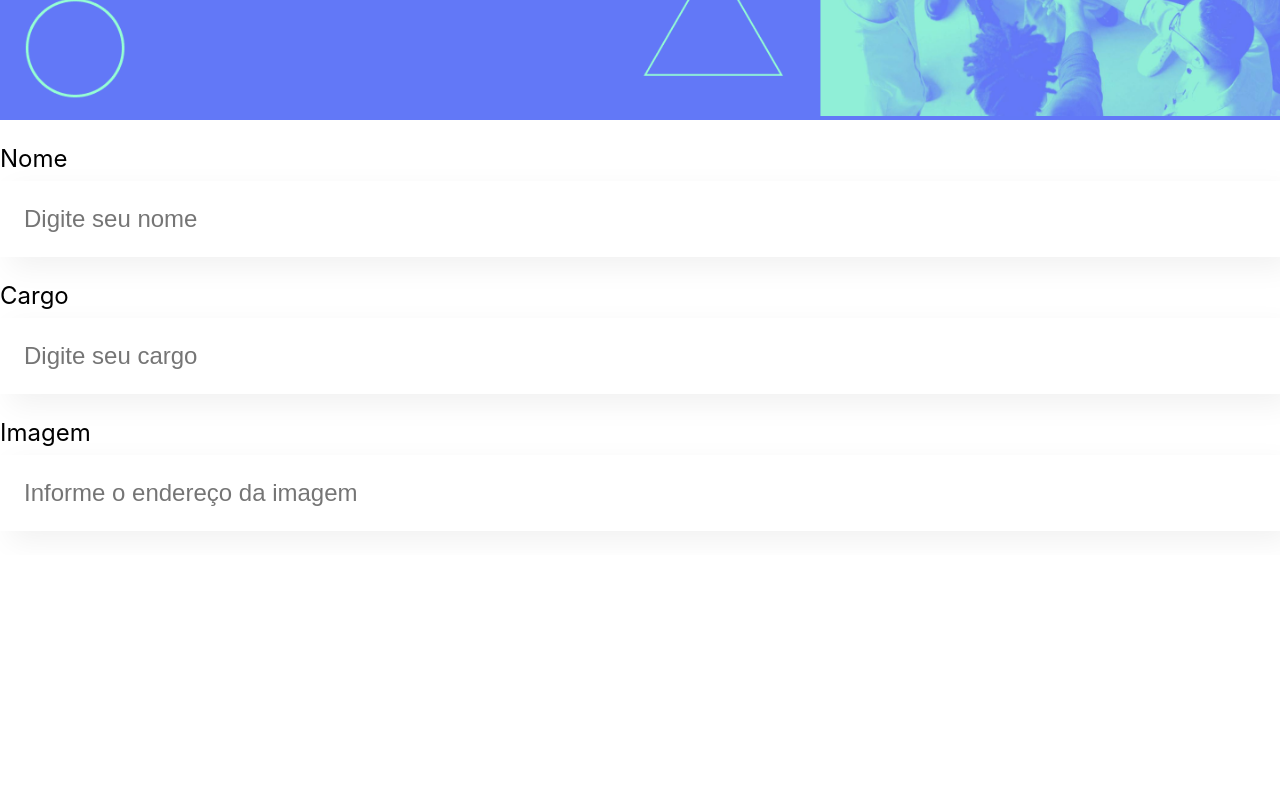
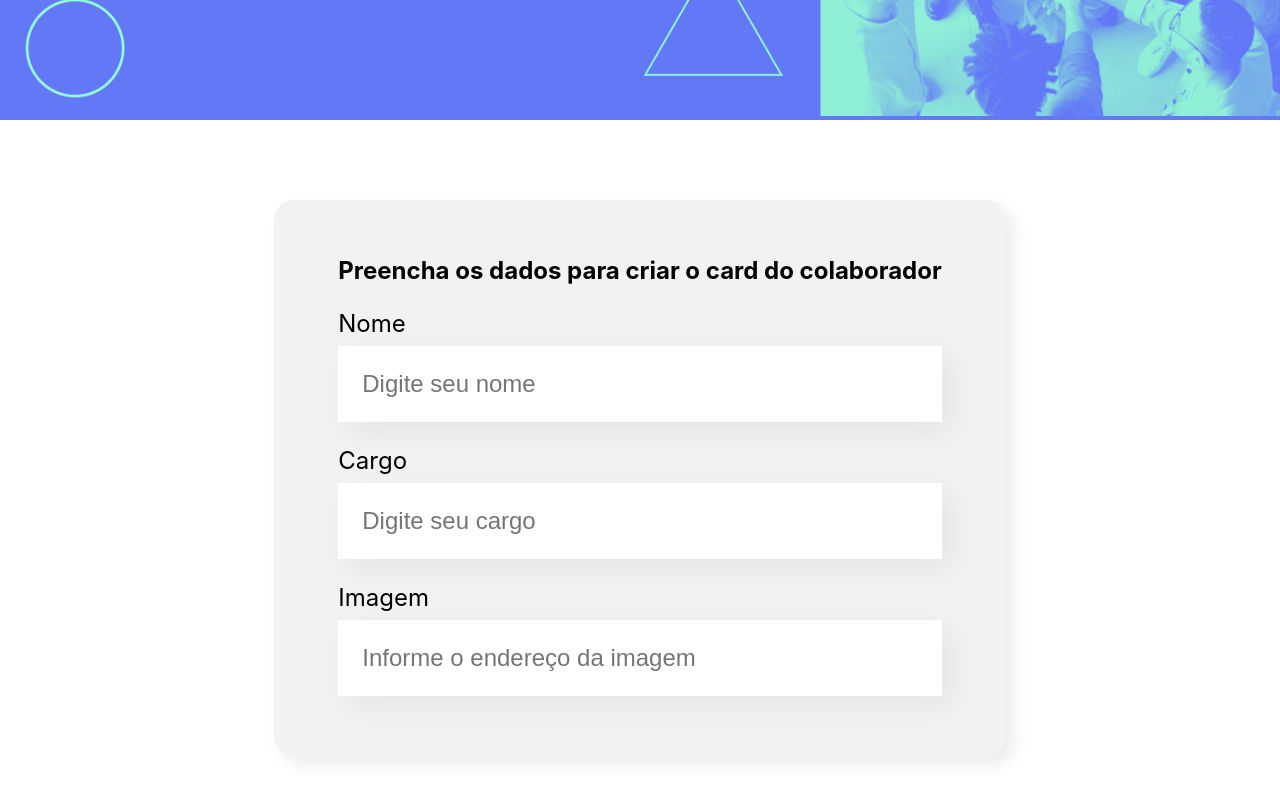
Before and after one commit to FrancisCarolina/Organo, a React (Create React App) app in the folder organo/: page / in a window 1280 px wide. Shown: the part 378-1178 px from the top of the page. Before the commit the page ends 933 px from the top, so only its background shows below. Built offline with nearby package versions, Linux system fonts and the light colour scheme.

Commit message:
componente formulario

```diff
--- a/organo/src/App.js
+++ b/organo/src/App.js
@@ -1,13 +1,11 @@
-import Banner from './componentes/Banner';
-import CampoTexto from './componentes/CampoTexto';
+import Banner from "./componentes/Banner";
+import Formulario from "./componentes/Formulario";
 
 function App() {
   return (
     <div className="App">
-      <Banner/>
-      <CampoTexto label="Nome" placeholder="Digite seu nome"/>
-      <CampoTexto label="Cargo" placeholder="Digite seu cargo"/>
-      <CampoTexto label="Imagem" placeholder="Informe o endereço da imagem"/>
+      <Banner />
+      <Formulario />
     </div>
   );
 }
--- /dev/null
+++ b/organo/src/componentes/Formulario/Formulario.css
@@ -0,0 +1,13 @@
+.formulario{
+    display: flex;
+    justify-content: center;
+    margin: 80px 0;
+}
+
+.formulario form{
+    max-width: 80%;
+    background-color: #f2f2f2;
+    border-radius: 20px;
+    padding: 36px 64px;
+    box-shadow: 8px 8px 16px rgba(0, 0, 0, 0.08);
+}
--- /dev/null
+++ b/organo/src/componentes/Formulario/index.js
@@ -0,0 +1,17 @@
+import "./Formulario.css";
+import CampoTexto from "../CampoTexto";
+
+const Formulario = () => {
+  return (
+    <section className="formulario">
+      <form>
+        <h2>Preencha os dados para criar o card do colaborador</h2>
+        <CampoTexto label="Nome" placeholder="Digite seu nome" />
+        <CampoTexto label="Cargo" placeholder="Digite seu cargo" />
+        <CampoTexto label="Imagem" placeholder="Informe o endereço da imagem" />
+      </form>
+    </section>
+  );
+};
+
+export default Formulario;
```
